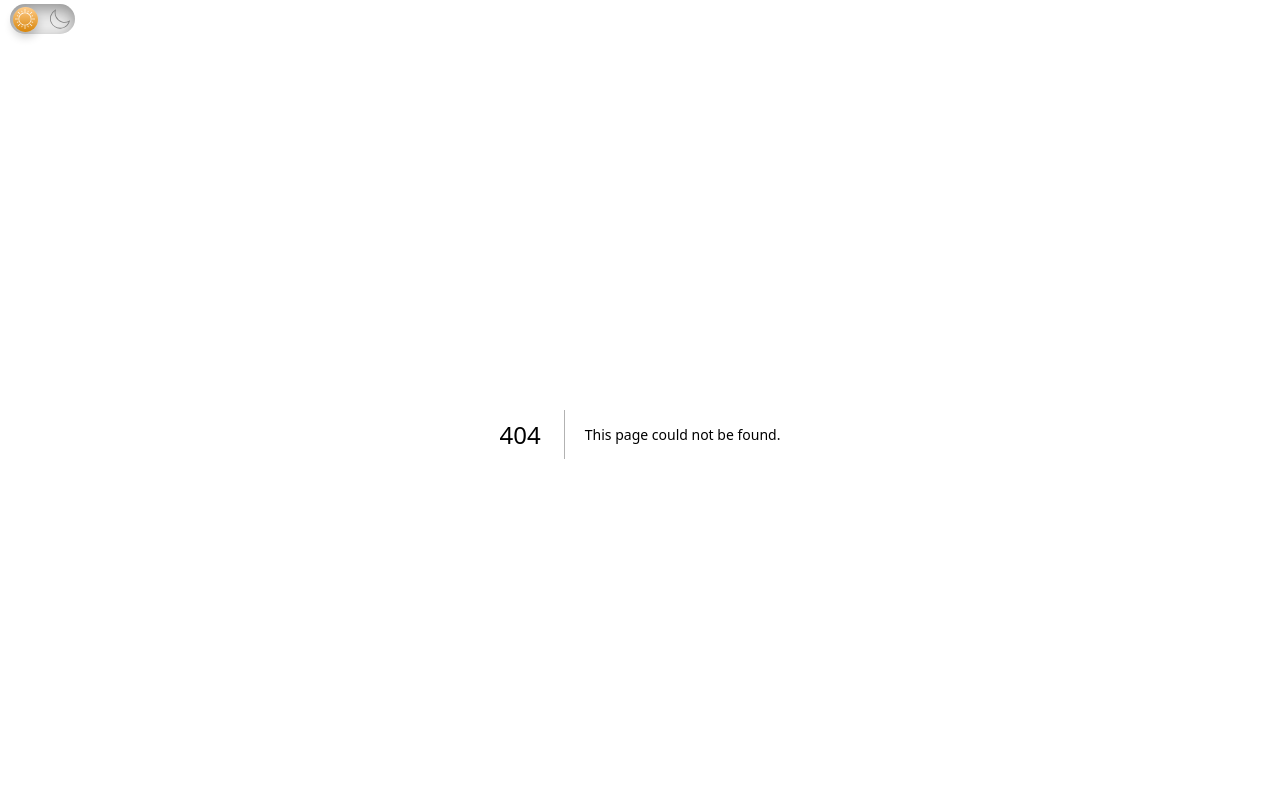
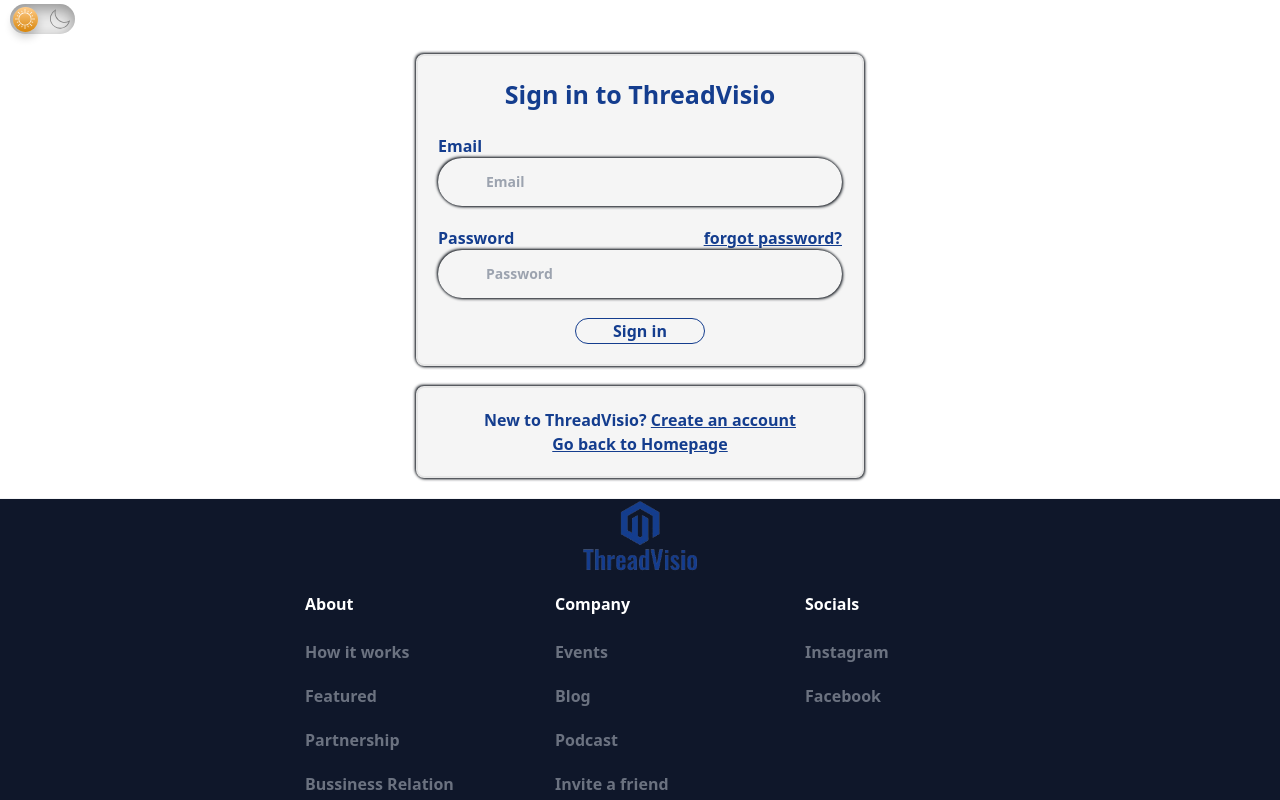
Before and after one commit to rogeazzam/ThreadVisio-client, a Next.js app: page /signin in a window 1280 px wide. Before the commit this address had no page. Shown: the top 800 px of the page. Built offline with nearby package versions, Linux system fonts and the light colour scheme; what tw-elements would draw is missing.

Commit message:
Building the sign-in page UI

```diff
--- /dev/null
+++ b/app/signin/page.tsx
@@ -0,0 +1,85 @@
+"use client"
+import { CustomButton } from '@/components';
+import React, { useEffect, useState } from 'react';
+
+const Signin = () => {
+    const [UnameOrEmail, setUnameOrEmail] = useState('');
+    const [password, setPassword] = useState('');
+    const [showPassword, setShowPassword] = useState(false);
+
+    const [error, setError] = useState('');
+
+    useEffect(() => {
+    }, [])
+
+
+    const handleSignIn = async () => {
+    };
+
+    return (
+        <div className='flex flex-col'>
+            <div className='sign-in__bar' id='signin'>
+                <div className='flex justify-center'>
+                    <h1 className='title'>Sign in to ThreadVisio</h1>
+                </div>
+                <div className='margin-20'>
+                    <p>Email</p>
+                    <div className='bar__item'>
+                        <input
+                            type='text'
+                            name='model'
+                            value={UnameOrEmail}
+                            onChange={(e) => setUnameOrEmail(e.target.value)}
+                            placeholder='Email'
+                            className='bar__input'
+                        />
+                    </div>
+                </div>
+                <div className='margin-20'>
+                    <div className='flex flex-row justify-between'>
+                        <p>Password</p>
+                        <a href='' className='underlined'>forgot password?</a>
+                    </div>
+                    <div className='bar__item'>
+                        <input
+                            type={showPassword ? 'text' : 'password'}
+                            name='model'
+                            value={password}
+                            onChange={(e) => setPassword(e.target.value)}
+                            placeholder='Password'
+                            className='bar__input'
+                        />
+                        {password && (
+                            <div className='password-toggle' onClick={() => setShowPassword(!showPassword)}>
+                                <img
+                                    src={showPassword ? 'toggle-hide.png' : 'toggle-show.png'}
+                                    alt='show-hide toggle'
+                                    width={25} height={25}
+                                />
+                            </div>
+                        )}
+                    </div>
+                </div>
+                <div style={{ color: 'red' }}>{error}</div>
+                <div className='margin-20 flex justify-center'>
+                    <CustomButton
+                        title='Sign in'
+                        btnType='button'
+                        containerStyles='rounded-full bg-transparent sign-in__btn min-w-[130px]'
+                        handleClick={handleSignIn}
+                    />
+                </div>
+            </div>
+            <div className='sign-in__bar'>
+                <div className='flex flex-row justify-center'>
+                    <p>New to ThreadVisio? </p>
+                    &nbsp; {/* White space */}
+                    <a href='/signup' className='underlined'> Create an account</a>
+                </div>
+                <a href='/' className='flex flex-row justify-center underlined'>Go back to Homepage</a>
+            </div>
+        </div>
+    );
+}
+
+export default Signin;
--- a/components/Navbar.tsx
+++ b/components/Navbar.tsx
@@ -26,7 +26,7 @@ const Navbar = () => {
                     title='Sign in'
                     btnType='button'
                     containerStyles='text-primary-blue rounded-full bg-transparent min-w-[130px]'
-                    handleClick={() => push('/')}
+                    handleClick={() => push('/signin')}
                 />
 
                 <CustomButton
```
